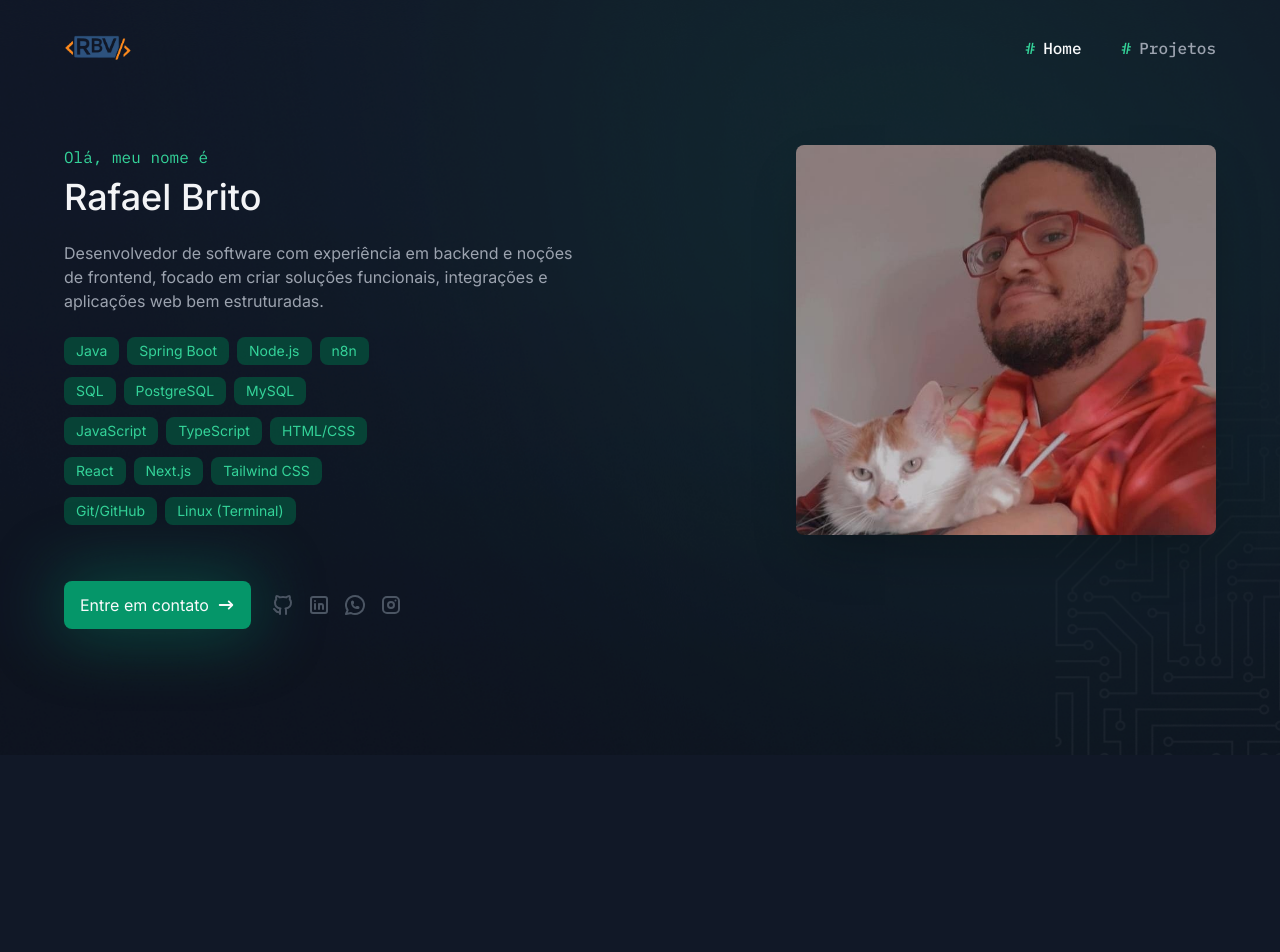
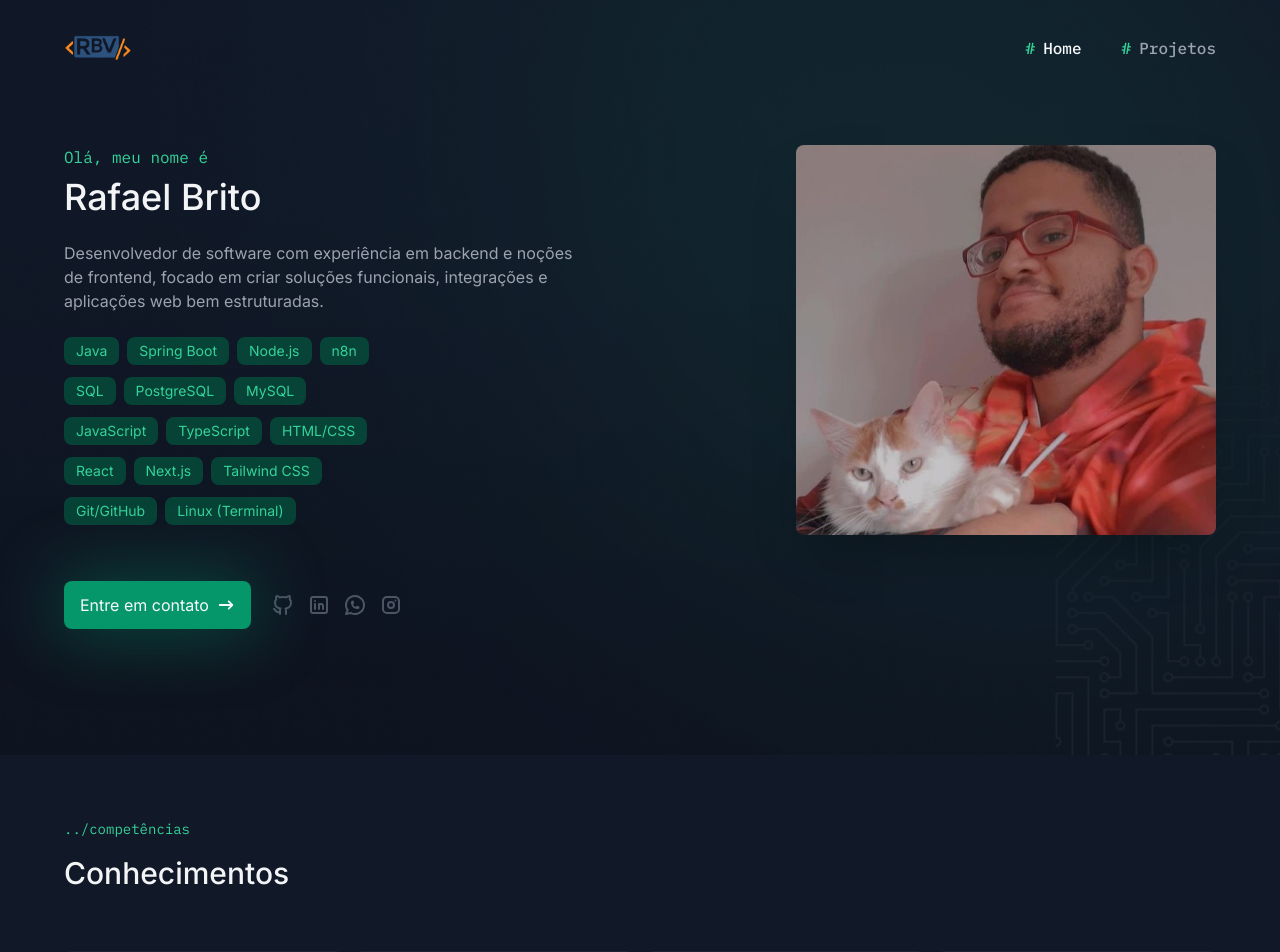
Before and after one commit to RafaTheMonk/PortfolioFrontEnd, a Next.js app: page / in a window 1280 px wide. Shown: the top 952 px of the page. Before the commit the page ends 800 px from the top, so only its background shows below. Built offline with nearby package versions, Linux system fonts and the light colour scheme.

Commit message:
Organizando seção conhecimentos e setando o header para o layout geral

```diff
--- a/app/components/pages/known-techs/index.tsx
+++ b/app/components/pages/known-techs/index.tsx
@@ -1,7 +1,7 @@
 import { FaJava } from "react-icons/fa";
 import { IoLogoNodejs } from "react-icons/io5";
 import { TbBrandJavascript } from "react-icons/tb";
-import { SiN8N, SiSpringboot, SiPostgresql, SiMysql } from "react-icons/si";
+import { SiSpringboot, SiPostgresql, SiMysql } from "react-icons/si";
 
 import { SectionTitle } from "@/app/components/section-title";
 import { KnownTech } from "./known-tech";
@@ -13,7 +13,6 @@ const techs = [
   { icon: <SiSpringboot className="text-2xl" />, name: "Spring Boot", startDate: "2025-08-01" },
   { icon: <SiPostgresql className="text-2xl" />, name: "PostgreSQL", startDate: "2024-09-01" },
   { icon: <SiMysql className="text-2xl" />, name: "MySQL", startDate: "2024-07-01" },
-  { icon: <SiN8N className="text-2xl" />, name: "n8n", startDate: "2025-10-01" },
 ];
 
 
--- a/app/layout.tsx
+++ b/app/layout.tsx
@@ -1,6 +1,7 @@
 import { Inter, IBM_Plex_Mono } from 'next/font/google'
 import './globals.css'
 import { ReactNode } from 'react'
+import { Header } from './components/header'
 
 const inter = Inter({
   variable: '--font-inter',
@@ -17,6 +18,7 @@ export default function RootLayout({ children }: { children: ReactNode }) {
   return (
     <html lang="pt-BR" className={`${inter.variable} ${plexMono.variable}`}>
       <body>
+        <Header />
         {children}
       </body>
     </html>
--- a/app/page.tsx
+++ b/app/page.tsx
@@ -1,11 +1,11 @@
-import { Header } from "./components/header";
 import { HeroSection } from "./components/pages/home/hero-section";
+import { KnownTechs } from "./components/pages/known-techs";
 
 export default async function Home() {
   return (
     <>
-      <Header />
       <HeroSection />
+      <KnownTechs />
     </>
   )
 }
```
